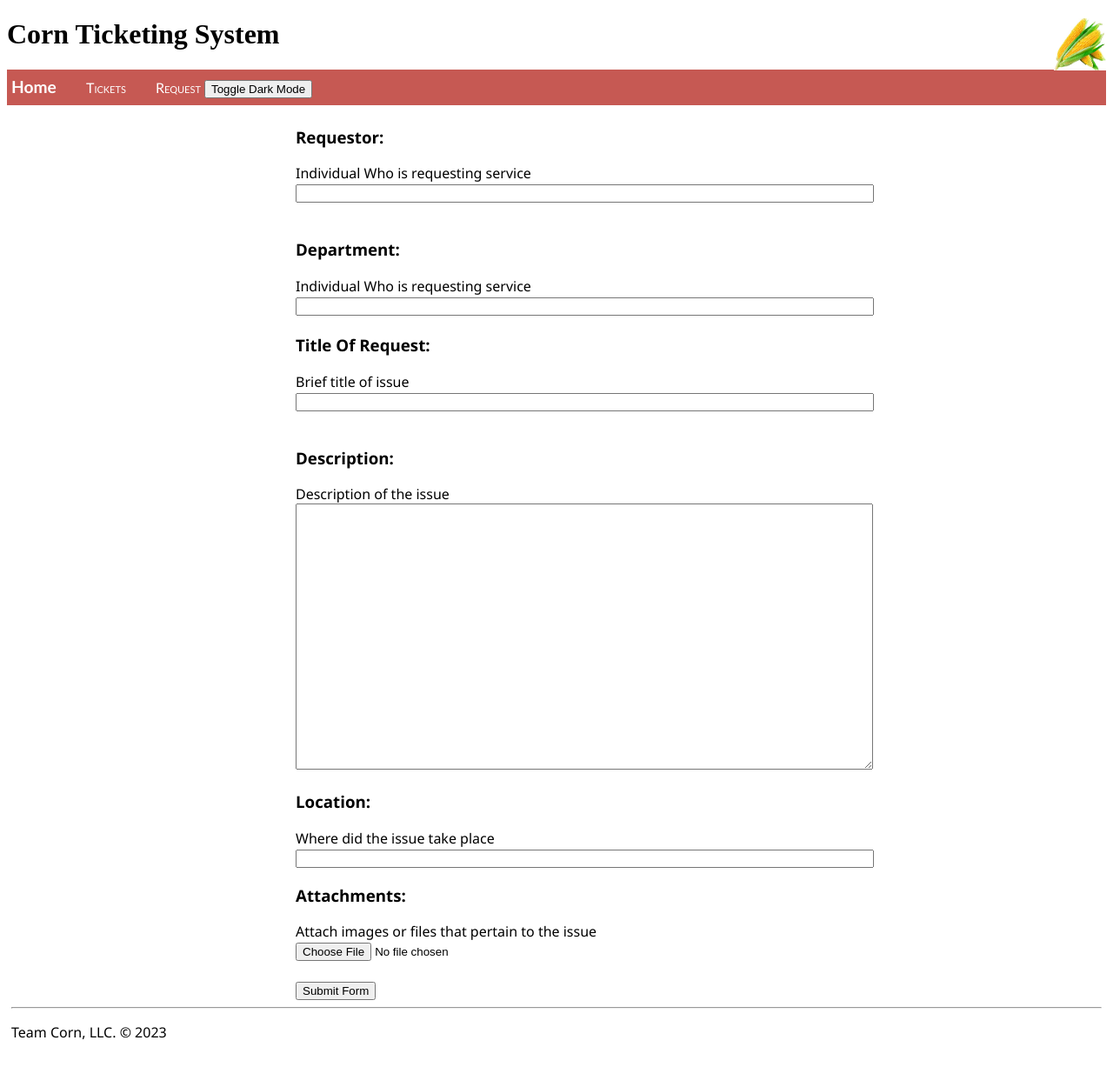
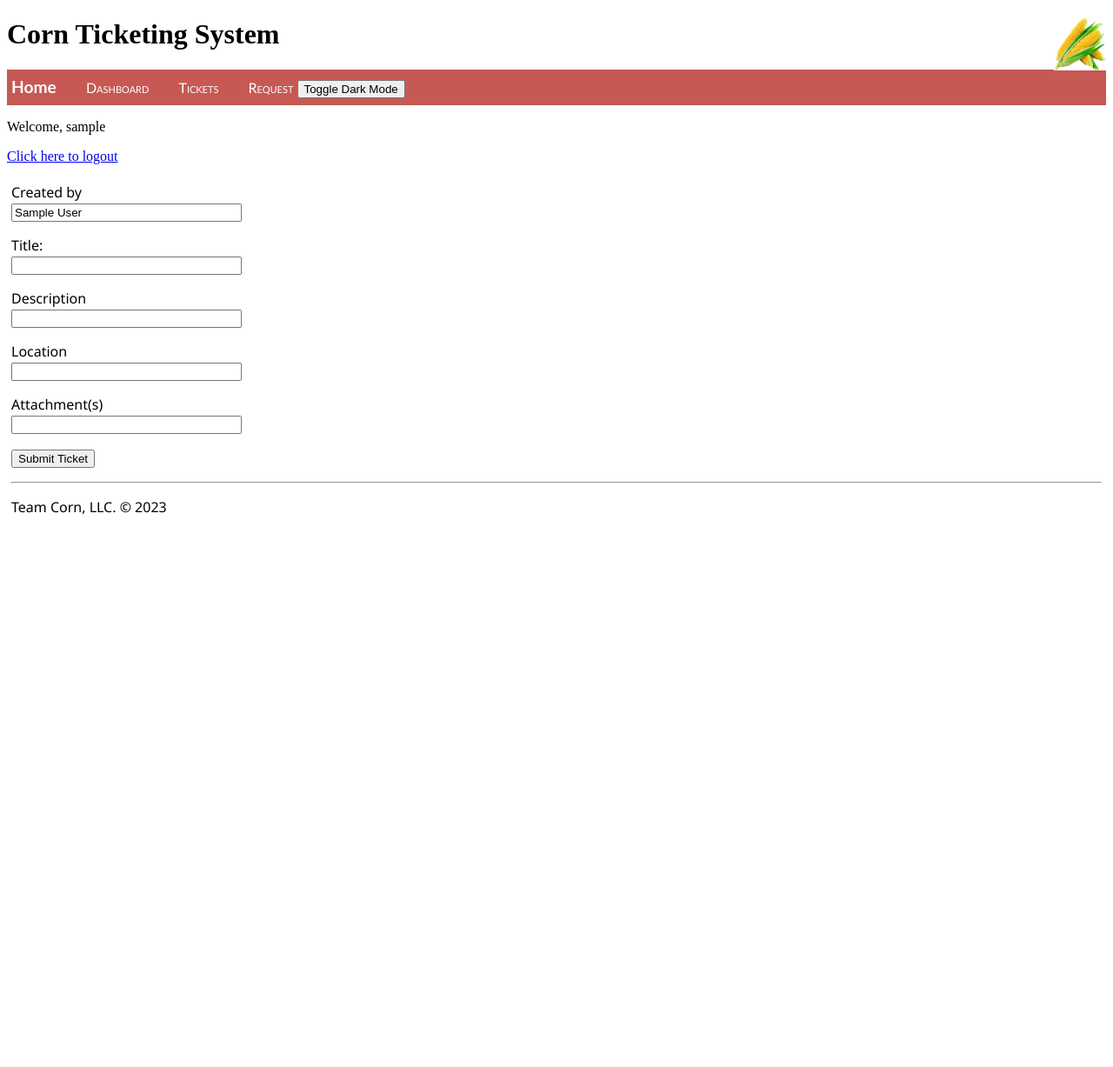
Before and after one commit to Isaac-rosdail/flask-site-csc470, a Flask app: page /submit_ticket/ in a window 1280 px wide. Shown: the whole page at 87% size. After the commit the page ends 592 px from the top, so only its background shows below. Run offline with Flask 3, Linux system fonts and the light colour scheme; the visitor is signed in with stand-in values (Sample User, id 1).

Commit message:
Flesh out Ticket db.Model, add submit_ticket route logic for new ticket, change form accordingly

```diff
--- a/app/app.py
+++ b/app/app.py
@@ -1,6 +1,6 @@
 from flask import Flask, render_template, request, redirect, url_for
 from flask_sqlalchemy import SQLAlchemy    # Init SQLAlchemy
-from forms import RegisterForm, LoginForm  # Import register/login forms
+from forms import RegisterForm, LoginForm, TicketForm  # Import register/login forms
 from flask_login import LoginManager, UserMixin, login_user, login_required, logout_user, current_user
 from flask import flash ## debugging login stuff
 
@@ -23,7 +23,7 @@ def load_user(user_id):
 # Define models (User, Ticket)
 class User(UserMixin, db.Model):
     id = db.Column(db.Integer, primary_key=True)
-    # name = db.Column(db.String(30), unique=True)
+    name = db.Column(db.String(30))
     username = db.Column(db.String(30), nullable=False, unique=True)
     email = db.Column(db.String(30), unique=True) # email must be unique
     password = db.Column(db.String(30), nullable=False)
@@ -40,8 +40,7 @@ class Ticket(db.Model):
     attachment = db.Column(db.String(30))
 
 
-## GRANT SELECT ONLY, row level security? # Grant, select, # SELECT - view it, # Adding Tickets Table
-# Init db & tables if needed
+# Initialize new database if needed
 with app.app_context():
     db.create_all()
 
@@ -69,8 +68,22 @@ def logout():
 def tickets():
     return render_template("tickets.html")
 @app.route("/submit_ticket/")
+@login_required
 def submit_ticket():
-    return render_template("submit_ticket.html")
+    form = TicketForm()
+
+    # Pre-fill form requestor & created by fields
+    if request.method == 'GET':
+        form.created_by.data = current_user.name
+
+    if form.validate_on_submit():
+        new_ticket = Ticket(created_by=form.created_by.data,
+                            title=form.title.data,
+                            description=form.description.data,
+                            location=form.location.data,
+                            attachment=form.attachment.data)
+        return redirect(url_for('tickets'))
+    return render_template("submit_ticket.html", form=form)
 @app.route("/register", methods=['GET', 'POST'])
 def register():
     form = RegisterForm()
@@ -78,7 +91,12 @@ def register():
     # Validation & Saving to db
     if form.validate_on_submit():
         # Store stuff from form into database User entry
-        new_user = User(username=form.username.data, password=form.password.data, email=form.email.data)
+        new_user = User(name=form.name.data,
+                        username=form.username.data,
+                        email=form.email.data,
+                        password=form.password.data,
+                        role=form.role.data,
+                        dept=form.dept.data)
         db.session.add(new_user)
         db.session.commit()
         return redirect(url_for('home'))
--- a/app/forms.py
+++ b/app/forms.py
@@ -10,12 +10,19 @@ class LoginForm(FlaskForm):
 
 
 class RegisterForm(FlaskForm):
+    name = StringField('Name', validators=[DataRequired()])
     username = StringField('Username', validators=[DataRequired()])
     email = StringField('Email')
     password = PasswordField('Password', validators=[DataRequired()])
     role = RadioField(choices=[(0, 'Customer'), (1, 'Staff'), (2, 'Admin')], default=0, validators=[DataRequired()])
     dept = RadioField(choices=[(0, 'Unsure'), (1, 'HR'), (2, 'Marketing'), (3, 'Political Wing'), (4, 'Development')], default=0, validators=[DataRequired()])
-    submit = SubmitField('Sign Up')
+    submit = SubmitField('Register')
 
 
-# class TicketForm(FlaskForm):
+class TicketForm(FlaskForm):
+    created_by = StringField('Created by', validators=[DataRequired()])
+    title = StringField('Title: ', validators=[DataRequired()])
+    description = StringField('Description')
+    location = StringField('Location')
+    attachment = StringField('Attachment(s)')
+    submit = SubmitField('Submit Ticket')
--- a/app/templates/dashboard.html
+++ b/app/templates/dashboard.html
@@ -1,10 +1,6 @@
 {% extends "layout.html" %}
 
 {% block content %}
-<h2>Hello there!</h2>
-<body>
-    <h1>Welcome, {{ name }}! You have successfully logged in.</h1>
-    <a href="{{url_for('logout')}}">Click here to logout</a>
-</body>
+<h1>User: {{ current_user.username }}</h1>
 <img src="{{ url_for('static', filename='images/great_success.jpg') }}" alt="High five!">
 {% endblock %}
--- a/app/templates/layout.html
+++ b/app/templates/layout.html
@@ -19,11 +19,21 @@
         <h1>Corn Ticketing System</h1>
         <div class="navbar">
             <a href="{{ url_for('home') }}" class="navbar-brand">Home</a>
+            <a href="{{ url_for('dashboard') }}" class="navbar-item">Dashboard</a>
             <a href="{{ url_for('tickets') }}" class="navbar-item">Tickets</a>
             <a href="{{ url_for('submit_ticket') }}" class="navbar-item">Request</a>
             <button id="dark-mode-toggle" aria-label="toggle dark mode" class="text-right">Toggle Dark Mode</button>
         </div>
 
+        <!-- Displays currently logged-in user, if any -->
+        {% if current_user.is_authenticated %}
+            <p>Welcome, {{ current_user.username }}</p>
+            <a href="{{url_for('logout')}}">Click here to logout</a>
+        {% else %}
+            <p>Not signed in.</p>
+        {% endif %}
+
+        <!-- Displays errors from 'flash()' -->
         {% with messages = get_flashed_messages(with_categories=true) %}
         {% if messages %}
             {% for message in messages %}
@@ -31,6 +41,7 @@
             {% endfor %}
         {% endif %}
         {% endwith %}
+
         <div class="body-content">
             {% block content %}
             {% endblock %}
--- a/app/templates/register.html
+++ b/app/templates/register.html
@@ -7,6 +7,10 @@ Sign Up
 <h2>Register</h2>
 <form method="post">
     {{ form.hidden_tag() }} <!-- Needed for CSRF token -->
+    <p>
+        {{form.name.label}} <br>
+        {{form.name(size=30)}}
+    </p>
     <p>
         {{form.username.label}} <br>
         {{form.username(size=30)}}
--- a/app/templates/submit_ticket.html
+++ b/app/templates/submit_ticket.html
@@ -3,9 +3,35 @@
 Ticket Form
 {% endblock %}
 {% block content %}
+<form method="post">
+    {{ form.hidden_tag() }}
+    <p>
+        {{ form.created_by.label }} <br> <!-- Individual Who is requesting service -->
+        {{ form.created_by(size=30) }}
+    </p>
+    <p>
+        {{ form.title.label }} <br> <!-- Dept. they're in? -->
+        {{ form.title(size=30) }}
+    </p>
+    <p>
+        {{ form.description.label }} <br> <!-- Brief title of issue -->
+        {{ form.description(size=30) }}
+    </p>
+    <p>
+        {{ form.location.label }} <br> <!-- Where did the issue take place -->
+        {{ form.location(size=30) }}
+    </p>
+    <p>
+        {{ form.attachment.label }} <br> <!-- Attach images or files that pertain to the issue -->
+        {{ form.attachment(size=30) }}
+    </p>
+    <p>
+        {{ form.submit() }}
+    </p>
+</form>
+<!--
 <body>
    <form action="/submit_form" method="post">
-       <!-- Name Input -->
        <div style="width:600px; margin:auto;">
            <h3>Requestor:</h3>
            Individual Who is requesting service
@@ -56,5 +82,5 @@ Ticket Form
            <input type="submit" class="like" value="Submit Form" />
        </div>
    </form>
-   </body>
+   </body> -->
 {% endblock %}
```
Also changed, not shown: app/templates/home.html (+0 -9 lines).
